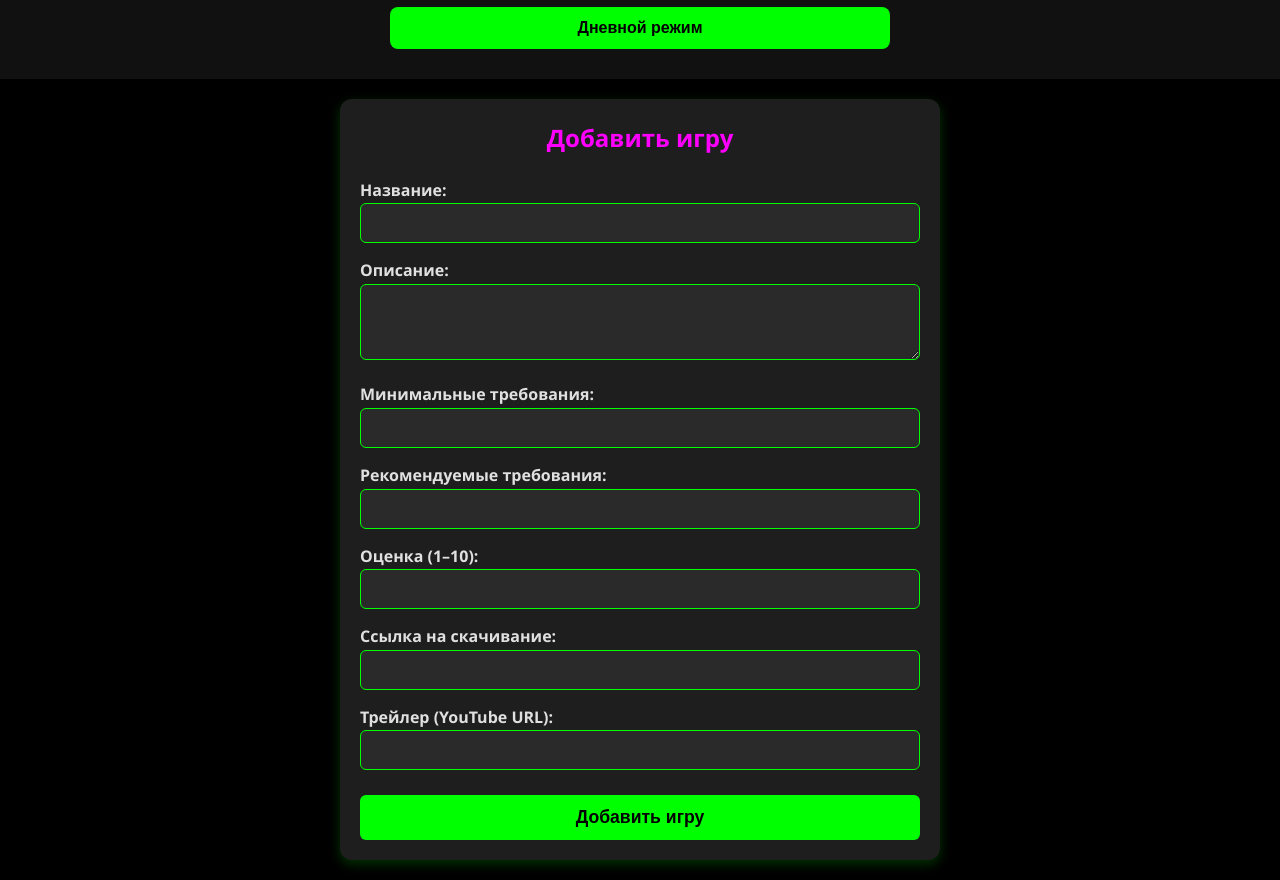
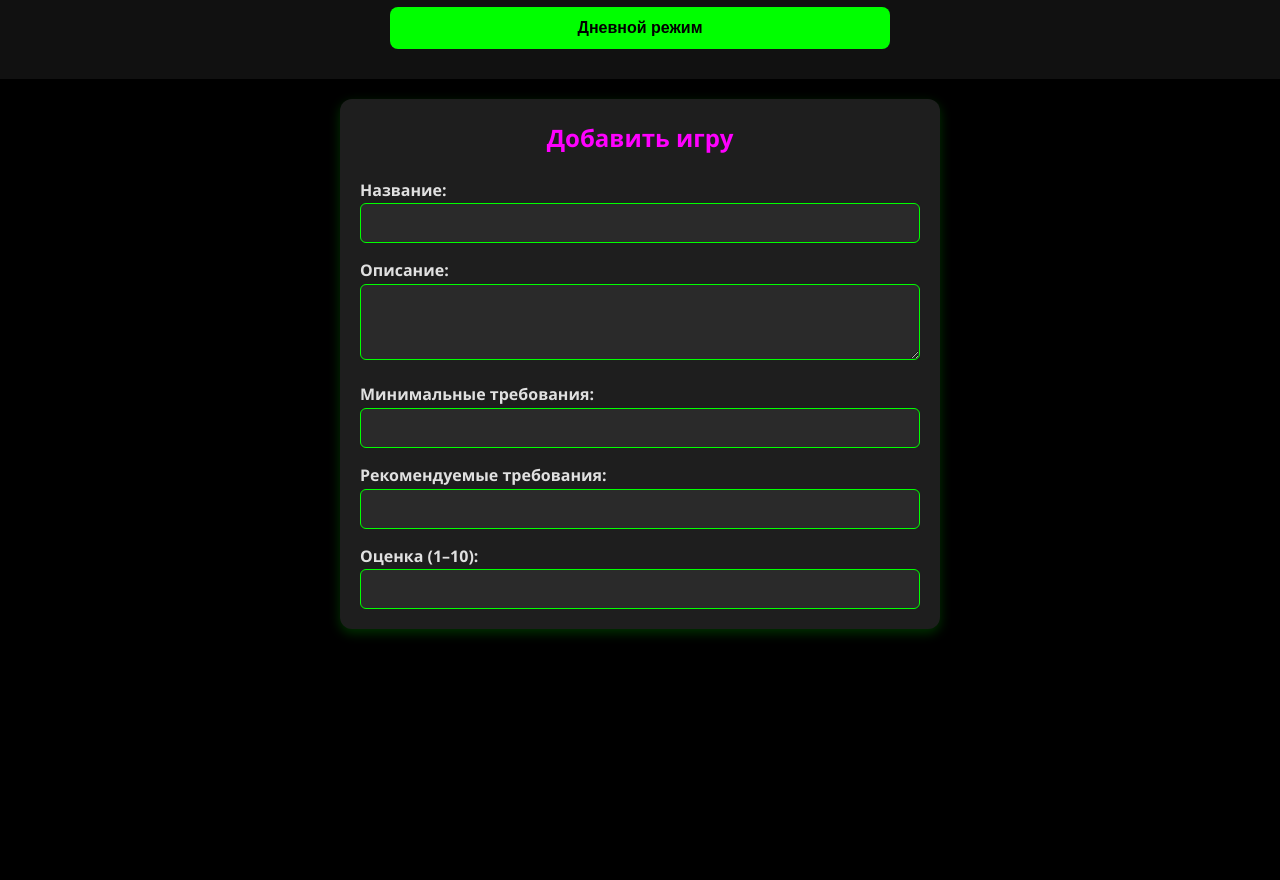
Before and after one commit to ort22334-alt/Fakk120-0, a plain HTML site: page 1/index.html in a window 1280 px wide. Shown: the part 130-1010 px from the top of the page. After the commit the page ends 800 px from the top, so only its background shows below. Drawn offline with Linux system fonts and the light colour scheme.

Commit message:
Update index.html

```diff
--- a/1/index.html
+++ b/1/index.html
@@ -249,12 +249,3 @@
         Оценка (1–10):
         <input type="number" name="rating" min="1" max="10" required>
       </label>
-            <label>
-                Ссылка на скачивание:
-                <input type="url" name="downloadLink" required>
-            </label>
-            <label>
-                Трейлер (YouTube URL):
-                <input type="url" name="trailerUrl">
-            </label>
-            <button type="submit">Добавить игру
```
Lines whose indentation alone changed are shown as unchanged.
